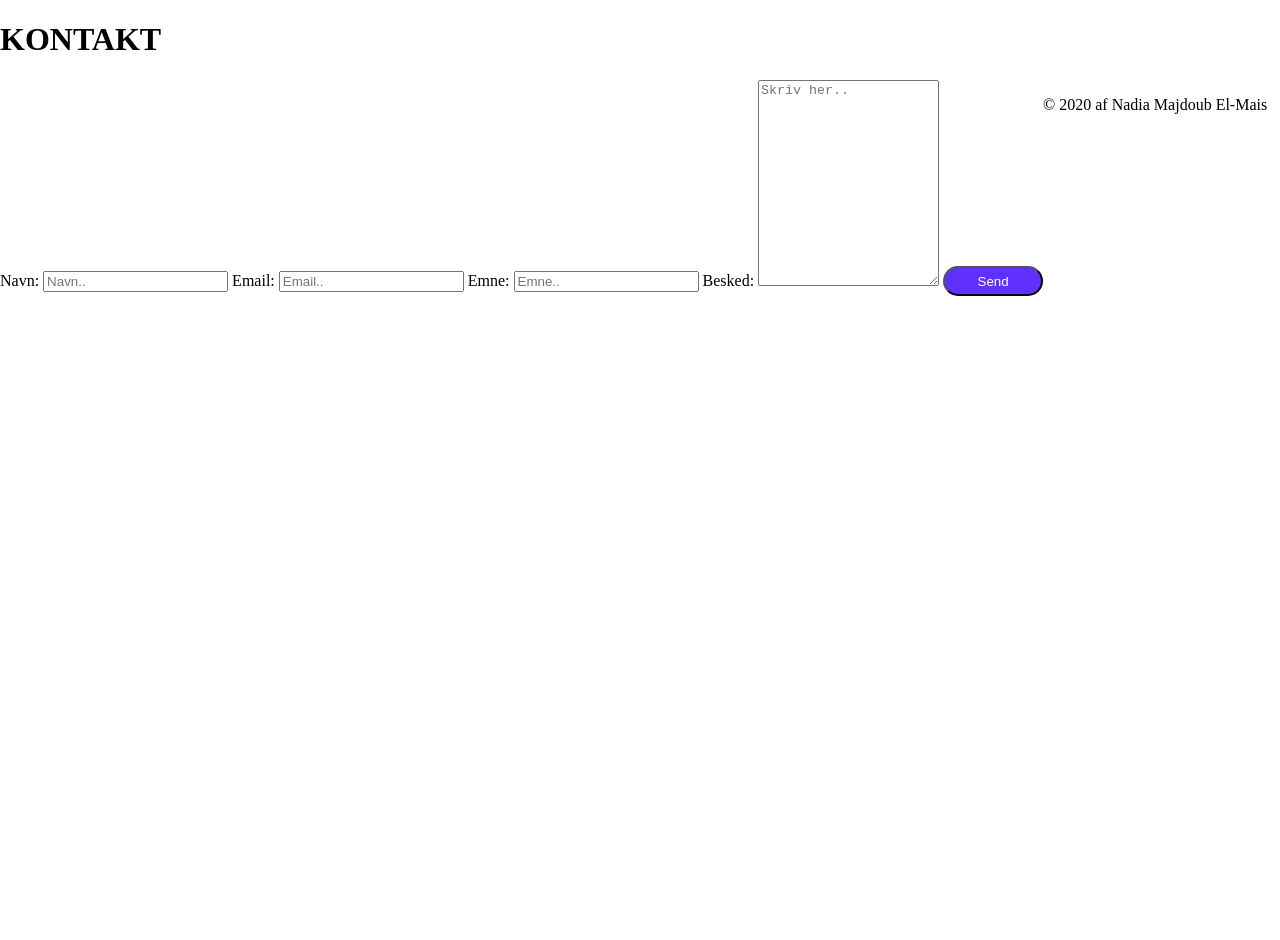
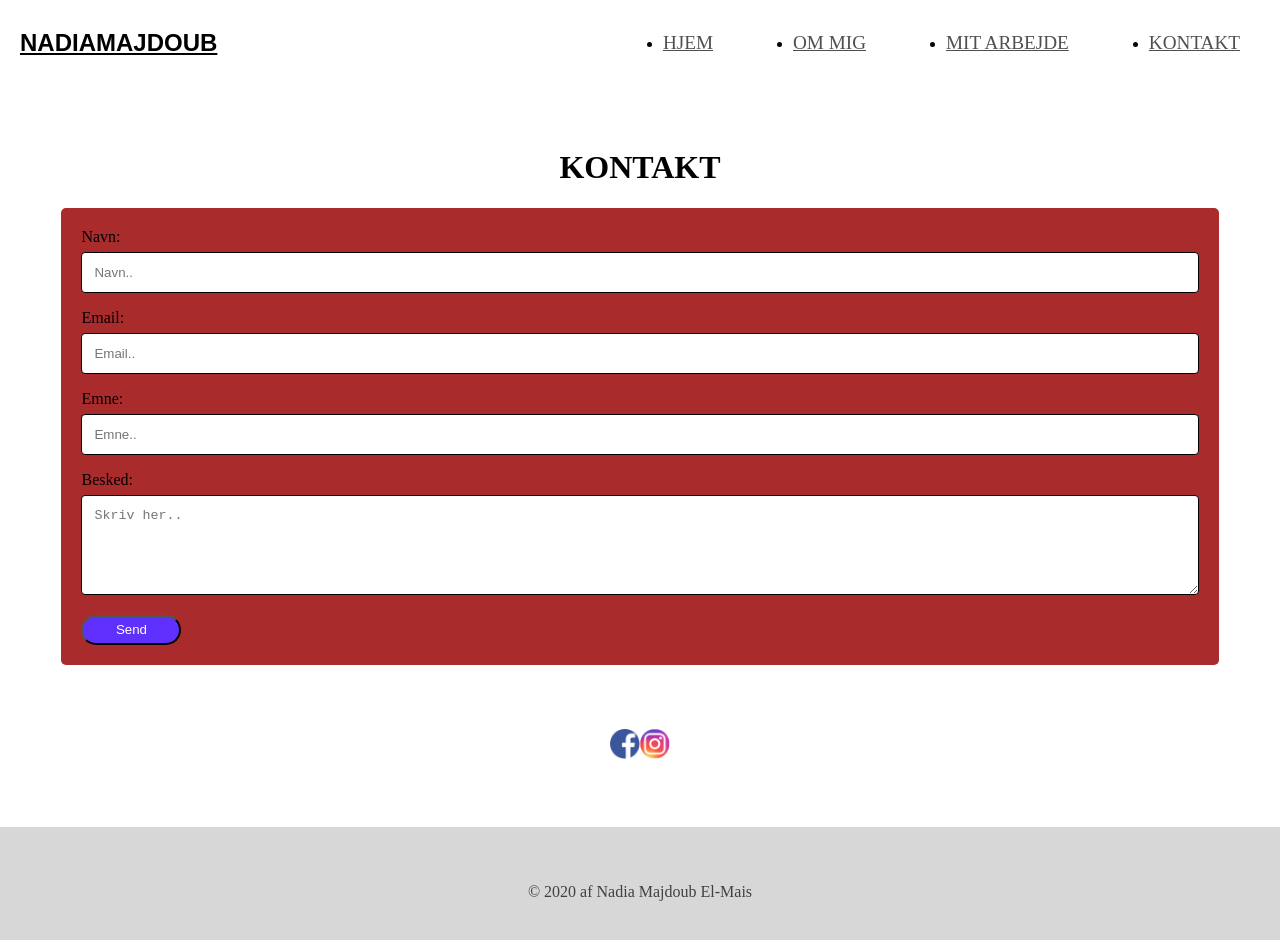
Before and after one commit to nadiamajdoub/portfolio, a plain HTML site: page contact.html in a window 1280 px wide. Before the commit the page ends 880 px from the top, so only its background shows below. Drawn offline with nearby package versions, Linux system fonts and the light colour scheme.

Commit message:
Lavet contact siden

```diff
--- a/contact.html
+++ b/contact.html
@@ -4,16 +4,48 @@
     <meta charset="UTF-8">
     <meta name="viewport" content="width=device-width, initial-scale=1.0">
     <title>KONTAKT</title>
+    <!--Ion Icons-->
+    <link href="https://unpkg.com/ionicons@4.5.10-0/dist/css/ionicons.min.css" rel="stylesheet">
     <link rel="stylesheet" href="style.css">
 </head>
 <body>
+    <header>
+        <div class="nav-container">
+            <nav>
+                <div class="nav-brand">
+                    <a class="nav-text" href="index.html">NADIAMAJDOUB</a>
+                </div>
+
+                <div class="menu-icons open">
+                    <i class="icon ion-md-menu"></i>
+                </div>
+
+                <ul class="nav-list">
+                    <div class="menu-icons close">
+                        <i class="icon ion-md-close"></i>
+                    </div>
+                    <li class="nav-item">
+                        <a href="index.html" class="nav-link">HJEM</a>
+                    </li>
+                    <li class="nav-item">
+                        <a href="aboutme.html" class="nav-link">OM MIG</a>
+                    </li>
+                    <li class="nav-item">
+                        <a href="projects.html" class="nav-link">MIT ARBEJDE</a>
+                    </li>
+                    <li class="nav-item">
+                        <a href="contact.html" class="nav-link">KONTAKT</a>
+                    </li>
+                </ul>
+            </nav>
+        </div>
+    </header>
+
+    <div class="contact-container">
         <h1>KONTAKT</h1>
-    <section class="begin-adventure">
-        <div class="container">
-
-            <div class="Kontakt-grid">
+        <section>
+            <div class="kontakt-grid">
                 <form action="action_page.php">
-
                 <label for="fname">Navn:</label>
                 <input type="text" id="fname" name="firstname" placeholder="Navn..">
                 <label for="lname">Email:</label>
@@ -21,13 +53,25 @@
                 <label for="fname">Emne:</label>
                 <input type="text" id="subject" name="subject" placeholder="Emne..">
                 <label for="subject">Besked:</label>
-                  <textarea id="subject" name="subject" placeholder="Skriv her.." style="height:200px"></textarea>
+                <textarea id="subject" name="subject" placeholder="Skriv her.."></textarea>
                 <button class="rounded-button">Send</button>
-
                 </form>
             </div>
+        </section>
+        <div class="social-icons-div">
+            <a target="_blank" href="https://facebook.com/nadiamajdoub">
+                <img class="social-icon" src="images/facebooklogo.png" />
+            </a>
+            <a target="_blank" href="https://instagram.com/nadiamajdoub">
+                <img class="social-icon" src="images/instagramlogo.png"/>
+            </a>
+        </div>
+    </div>
+
     <footer>
         <p>&copy; 2020 af Nadia Majdoub El-Mais</p>
     </footer>
+
+    <script type="text/javascript" src="scripts.js"></script>
 </body>
 </html>
--- /dev/null
+++ b/scripts.js
@@ -0,0 +1,10 @@
+//function expression to select elements
+const selectElement = (s) => document.querySelector(s);
+//open the menu on click
+selectElement('.open').addEventListener('click', () => {
+    selectElement('.nav-list').classList.add('active');
+});
+//Close the menu on click
+selectElement('.close').addEventListener('click', () => {
+    selectElement('.nav-list').classList.remove('active');
+});
--- a/style.css
+++ b/style.css
@@ -27,6 +27,7 @@ body {
 }
 
 .social-icons-div {
+    display: flex;
     margin-top: 5%;
     flex-direction: row;
     justify-content: center;
@@ -45,8 +46,141 @@ body {
     border-radius: 15px;
 }
 
+.rounded-button:hover {
+    background-color: #494949;
+}
+
 .centered {
     text-align: center
+}
+
+
+.contact-container {
+    display: flex;
+    align-items: center;
+    flex-direction: column;
+}
+/* Kontaktform */
+
+input[type=text], select, textarea {
+    width: 100%; /* Full width */
+    padding: 12px; /* Some padding */
+    border: 1px solid rgb(0, 0, 0); /* Gray border */
+    border-radius: 4px; /* Rounded borders */
+    box-sizing: border-box; /* Make sure that padding and width stays in place */
+    margin-top: 6px; /* Add a top margin */
+    margin-bottom: 16px; /* Bottom margin */
+    resize: vertical /* Allow the user to vertically resize the textarea (not horizontally) */
+  }
+
+  textarea {
+      height: 100px;
+  }
+
+  /* Add a background color and some padding around the form */
+  .kontakt-grid {
+    border-radius: 5px;
+    background-color: #aa2b2b;
+    padding: 20px;
+  }
+
+
+
+  /* Menu */
+
+  header
+{
+width: 100%;
+height: 5rem;
+z-index: 1;
+}
+
+nav
+{
+    width: 100%;
+    display: flex;
+    align-items: center;
+    justify-content: space-between;
+    padding: 1rem 0;
+    border-bottom: 1px solid rgba(255,255,255,.2);
+}
+
+  .nav-container
+  {
+      width: 100%;
+      max-width: 98rem;
+      margin: 0 auto;
+  }
+
+  .nav-brand
+{
+    width: 2rem;
+    margin-left: 20px;
+}
+
+.nav-text
+{
+    font-size: 10rem;
+    color: #000000;
+    font: 600 1.5rem/1.5rem "Poppins", sans-serif;
+}
+
+.menu-icons i
+{
+    font-size: 3.5rem;
+    color: #000000;
+    cursor: pointer;
+}
+.close i
+{
+    color: #eb648c;
+}
+.nav-list
+{
+    width: 25rem;
+    height: 30vh;
+    background-color: #F5F5F5;
+    position: fixed;
+    top: 8vh;
+    right: -30rem;
+    display: flex;
+    flex-direction: column;
+    align-items: center;
+    justify-content: center;
+    transition: all 650ms ease-in-out;
+    opacity: 98%;
+    border-radius: 5%;
+    z-index: 1500;
+}
+.nav-list.active
+{
+    right: 0;
+    height: 50%;
+}
+.close
+{
+    position: absolute;
+    top: 1rem;
+    left: 1.5rem;
+}
+.nav-item
+{
+    margin: 1.5rem 0;
+}
+.nav-link
+{
+    font-size: 1.2rem;
+    text-transform: uppercase;
+    color: rgba(0,0,0,.7);
+}
+
+footer
+{
+    padding: 2.5rem 0;
+    background-color: #d7d7d7;
+    text-align: center;
+    color: rgba(0,0,0,.7);
+    margin-top: 5%;
 }
 
 @media screen and (max-width: 470px) {
@@ -54,3 +188,32 @@ body {
         flex-direction: column;
     }
 }
+
+@media screen and (min-width: 700px){
+    header{
+        height: 8rem;
+    }
+
+    .nav-brand{
+        width: 3.5rem;
+    }
+
+    .nav-list{
+        width: initial;
+        height: initial;
+        background-color: transparent;
+        position: initial;
+        top: initial;
+        right: initial;
+        flex-direction: row;
+        transition: initial;
+    }
+
+    .menu-icons{
+        display: none;
+    }
+
+    .nav-item{
+        margin: 0 2.5rem;
+    }
+}
```
Lines whose indentation alone changed are shown as unchanged.
